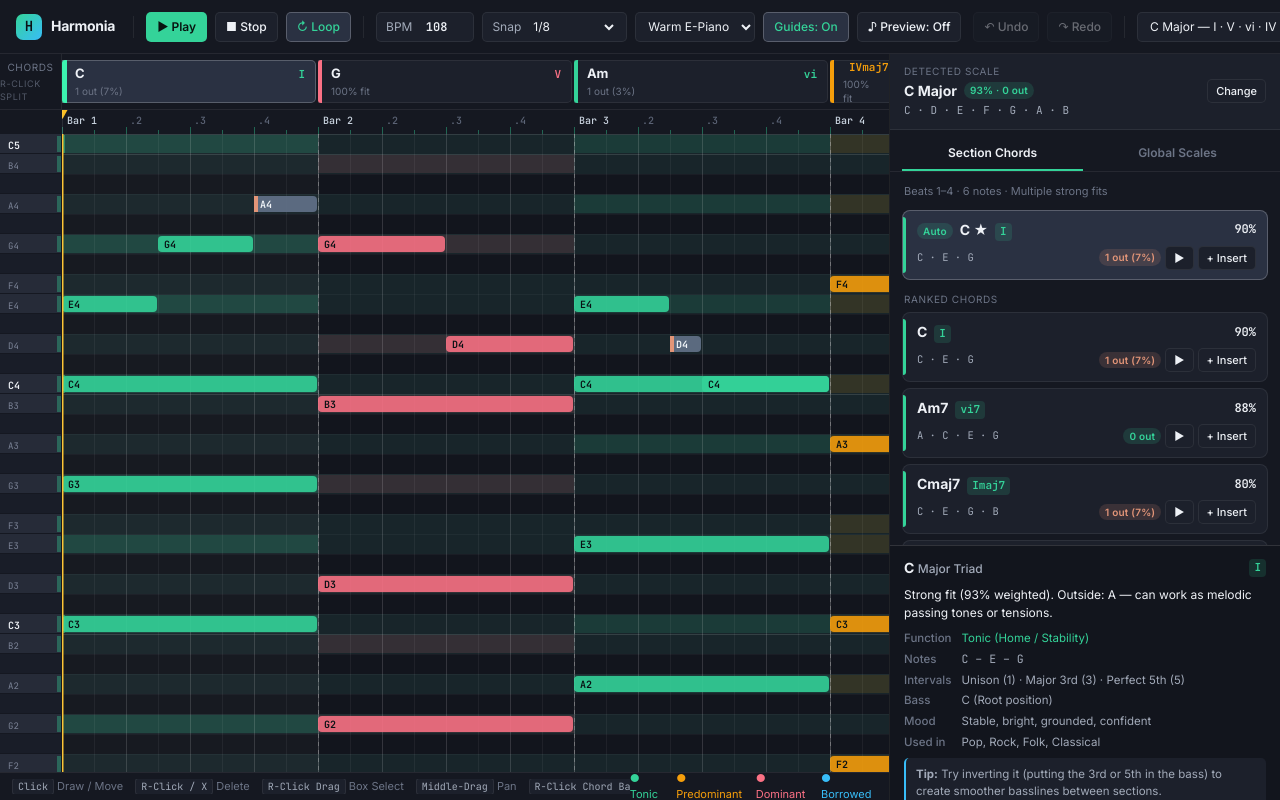
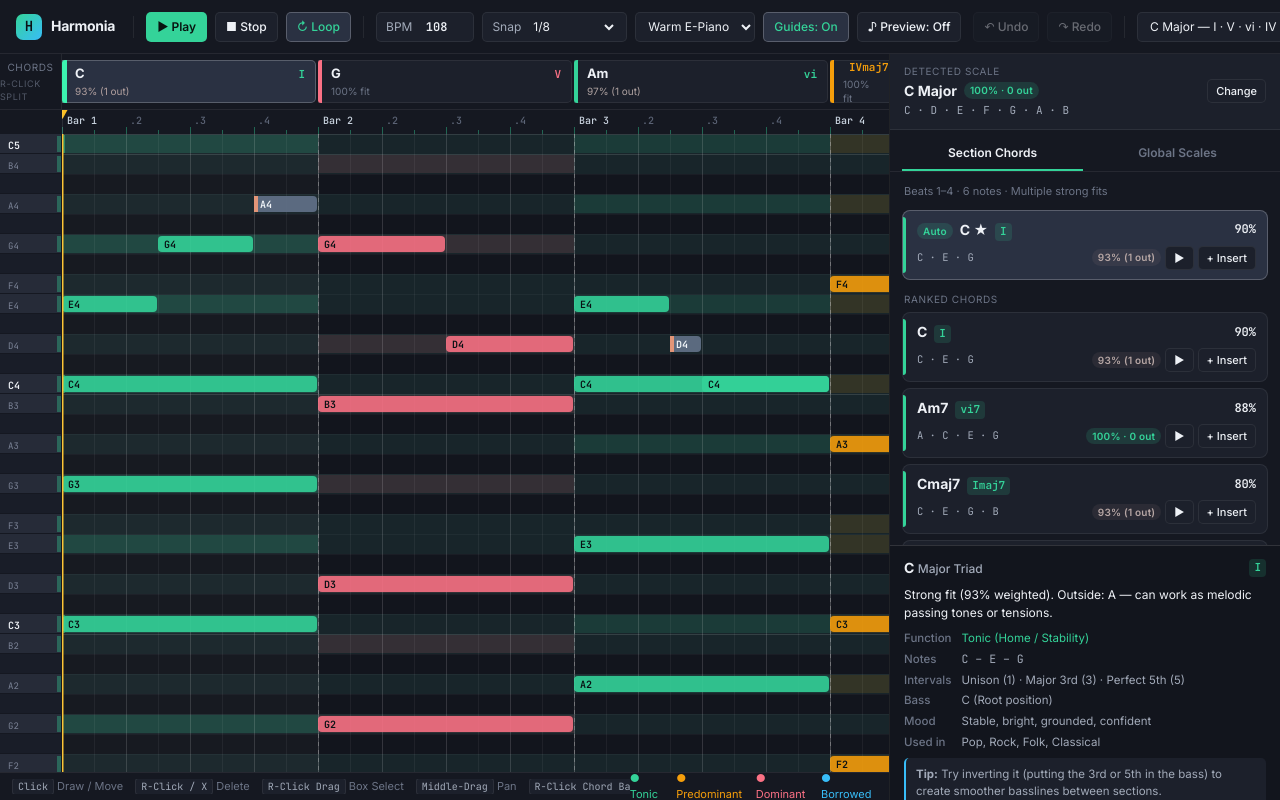
Before and after one commit to Renvukus/musical-scales, a React (Vite) app: page / in a window 1280 px wide. Built offline with nearby package versions, Linux system fonts and the light colour scheme.

Commit message:
feat: invert fit % so higher is better and interpolate badge color from gray to red toward 0%

```diff
--- a/src/ui/App.tsx
+++ b/src/ui/App.tsx
@@ -12,6 +12,7 @@ import { ScaleExplorer } from './components/ScaleExplorer';
 import { SectionTimeline } from './components/SectionTimeline';
 import { TheoryInspector } from './components/TheoryInspector';
 import { TopBar } from './components/TopBar';
+import { getFitPillStyle } from './fitColor';
 
 export const App: React.FC = () => {
   const [history, dispatch] = useReducer(compositionReducer, undefined, createInitialHistory);
@@ -410,17 +411,19 @@ export const App: React.FC = () => {
                 {analysis.activeScale && (
                   <span
                     className={`pill ${
+                      analysis.activeScale.outsideNoteCount === 0 ? 'pill-clean' : ''
+                    }`}
+                    style={
                       analysis.activeScale.outsideNoteCount === 0
-                        ? 'pill-clean'
-                        : 'pill-outside'
-                    }`}
+                        ? undefined
+                        : getFitPillStyle(analysis.activeScale.coverage)
+                    }
                   >
-                    {analysis.activeScale.score}% ·{' '}
                     {analysis.activeScale.outsideNoteCount === 0
-                      ? '0 out'
-                      : `${analysis.activeScale.outsideNoteCount} out (${Math.round(
-                          (1 - analysis.activeScale.coverage) * 100,
-                        )}%)`}
+                      ? '100% · 0 out'
+                      : `${Math.round(analysis.activeScale.coverage * 100)}% (${
+                          analysis.activeScale.outsideNoteCount
+                        } out)`}
                   </span>
                 )}
               </div>
--- a/src/ui/components/ChordExplorer.tsx
+++ b/src/ui/components/ChordExplorer.tsx
@@ -2,6 +2,7 @@ import React from 'react';
 import { audioEngine } from '../../audio';
 import type { Section } from '../../domain/music';
 import type { ChordCandidate, SectionAnalysis } from '../../domain/theory';
+import { getFitPillStyle } from '../fitColor';
 
 interface ChordExplorerProps {
   section?: Section;
@@ -107,13 +108,14 @@ export const ChordExplorer: React.FC<ChordExplorerProps> = ({
             <div className="candidate-actions">
               {sectionAnalysis.noteCount > 0 &&
                 (autoChord.outsideNoteCount === 0 ? (
-                  <span className="pill pill-clean">0 out</span>
+                  <span className="pill pill-clean">100% · 0 out</span>
                 ) : (
                   <span
-                    className="pill pill-outside"
+                    className="pill"
+                    style={getFitPillStyle(autoChord.noteFit)}
                     title={`Outside notes: ${autoChord.outsidePitchNames.join(', ')}`}
                   >
-                    {autoChord.outsideNoteCount} out ({Math.round((1 - autoChord.noteFit) * 100)}%)
+                    {Math.round(autoChord.noteFit * 100)}% ({autoChord.outsideNoteCount} out)
                   </span>
                 ))}
               <button
@@ -153,7 +155,7 @@ export const ChordExplorer: React.FC<ChordExplorerProps> = ({
       {topCandidates.map((chord) => {
         const isPinned = chord.id === section.selectedChordId;
         const fn = chord.harmonicFunction;
-        const outPct = Math.round((1 - chord.noteFit) * 100);
+        const inPct = Math.round(chord.noteFit * 100);
 
         return (
           <div
@@ -196,13 +198,14 @@ export const ChordExplorer: React.FC<ChordExplorerProps> = ({
               <div className="candidate-actions">
                 {sectionAnalysis.noteCount > 0 &&
                   (chord.outsideNoteCount === 0 ? (
-                    <span className="pill pill-clean">0 out</span>
+                    <span className="pill pill-clean">100% · 0 out</span>
                   ) : (
                     <span
-                      className="pill pill-outside"
+                      className="pill"
+                      style={getFitPillStyle(chord.noteFit)}
                       title={`Outside notes: ${chord.outsidePitchNames.join(', ')}`}
                     >
-                      {chord.outsideNoteCount} out ({outPct}%)
+                      {inPct}% ({chord.outsideNoteCount} out)
                     </span>
                   ))}
                 <button
--- a/src/ui/components/ScaleExplorer.tsx
+++ b/src/ui/components/ScaleExplorer.tsx
@@ -1,6 +1,7 @@
 import React from 'react';
 import { audioEngine } from '../../audio';
 import type { ScaleCandidate } from '../../domain/theory';
+import { getFitPillStyle } from '../fitColor';
 
 interface ScaleExplorerProps {
   scales: ScaleCandidate[];
@@ -95,13 +96,14 @@ export const ScaleExplorer: React.FC<ScaleExplorerProps> = ({
               </span>
               <div className="candidate-actions">
                 {scale.outsideNoteCount === 0 ? (
-                  <span className="pill pill-clean">0 out</span>
+                  <span className="pill pill-clean">100% · 0 out</span>
                 ) : (
                   <span
-                    className="pill pill-outside"
+                    className="pill"
+                    style={getFitPillStyle(scale.coverage)}
                     title={`Outside notes: ${scale.outsidePitchNames.join(', ')}`}
                   >
-                    {scale.outsideNoteCount} out ({Math.round((1 - scale.coverage) * 100)}%)
+                    {Math.round(scale.coverage * 100)}% ({scale.outsideNoteCount} out)
                   </span>
                 )}
                 <button
--- a/src/ui/components/SectionTimeline.tsx
+++ b/src/ui/components/SectionTimeline.tsx
@@ -1,6 +1,7 @@
 import React, { useRef } from 'react';
 import type { Section, SnapGrid } from '../../domain/music';
 import type { CompositionAnalysis } from '../../domain/theory';
+import { getFitTextColor } from '../fitColor';
 
 interface SectionTimelineProps {
   sections: Section[];
@@ -170,11 +171,17 @@ export const SectionTimeline: React.FC<SectionTimelineProps> = ({
               </div>
               <div className="section-meta">
                 <span>
-                  {secAnalysis?.noteCount
-                    ? chosenChord && chosenChord.outsideNoteCount > 0
-                      ? `${chosenChord.outsideNoteCount} out (${Math.round((1 - chosenChord.noteFit) * 100)}%)`
-                      : `${chosenChord?.score ?? 0}% fit`
-                    : 'empty'}
+                  {secAnalysis?.noteCount ? (
+                    chosenChord && chosenChord.outsideNoteCount > 0 ? (
+                      <span style={{ color: getFitTextColor(chosenChord.noteFit) }}>
+                        {Math.round(chosenChord.noteFit * 100)}% ({chosenChord.outsideNoteCount} out)
+                      </span>
+                    ) : (
+                      `${chosenChord?.score ?? 0}% fit`
+                    )
+                  ) : (
+                    'empty'
+                  )}
                 </span>
                 {sorted.length > 1 && (
                   <button
--- /dev/null
+++ b/src/ui/fitColor.ts
@@ -0,0 +1,29 @@
+import type React from 'react';
+
+/**
+ * Returns pill color styles for an "in-fit" ratio (0..1, where 1 = 100% good).
+ * High % stays calm neutral gray; as % approaches 0 it shifts smoothly to vivid red.
+ */
+export function getFitPillStyle(inRatio: number): React.CSSProperties {
+  const clamped = Math.max(0, Math.min(1, inRatio));
+  const badness = 1 - clamped;
+  const sat = Math.round(6 + badness * 80);
+  const light = Math.round(68 - badness * 6);
+  const bgAlpha = (0.11 + badness * 0.14).toFixed(2);
+
+  return {
+    color: `hsl(4, ${sat}%, ${light}%)`,
+    backgroundColor: `hsla(4, ${sat}%, 54%, ${bgAlpha})`,
+  };
+}
+
+/**
+ * Text-only color for compact inline fit percentages (e.g. section bar metadata).
+ */
+export function getFitTextColor(inRatio: number): string {
+  const clamped = Math.max(0, Math.min(1, inRatio));
+  const badness = 1 - clamped;
+  const sat = Math.round(6 + badness * 80);
+  const light = Math.round(66 - badness * 4);
+  return `hsl(4, ${sat}%, ${light}%)`;
+}
```
